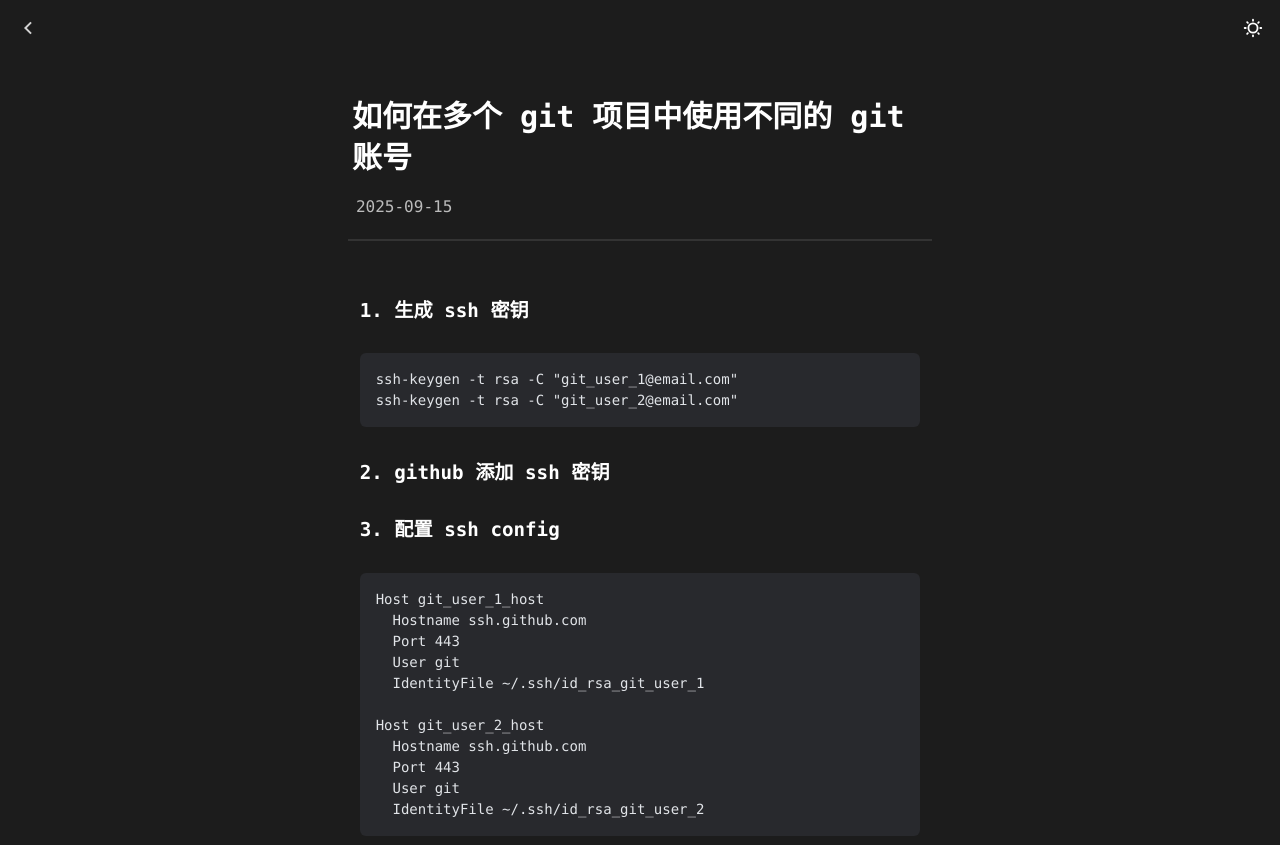
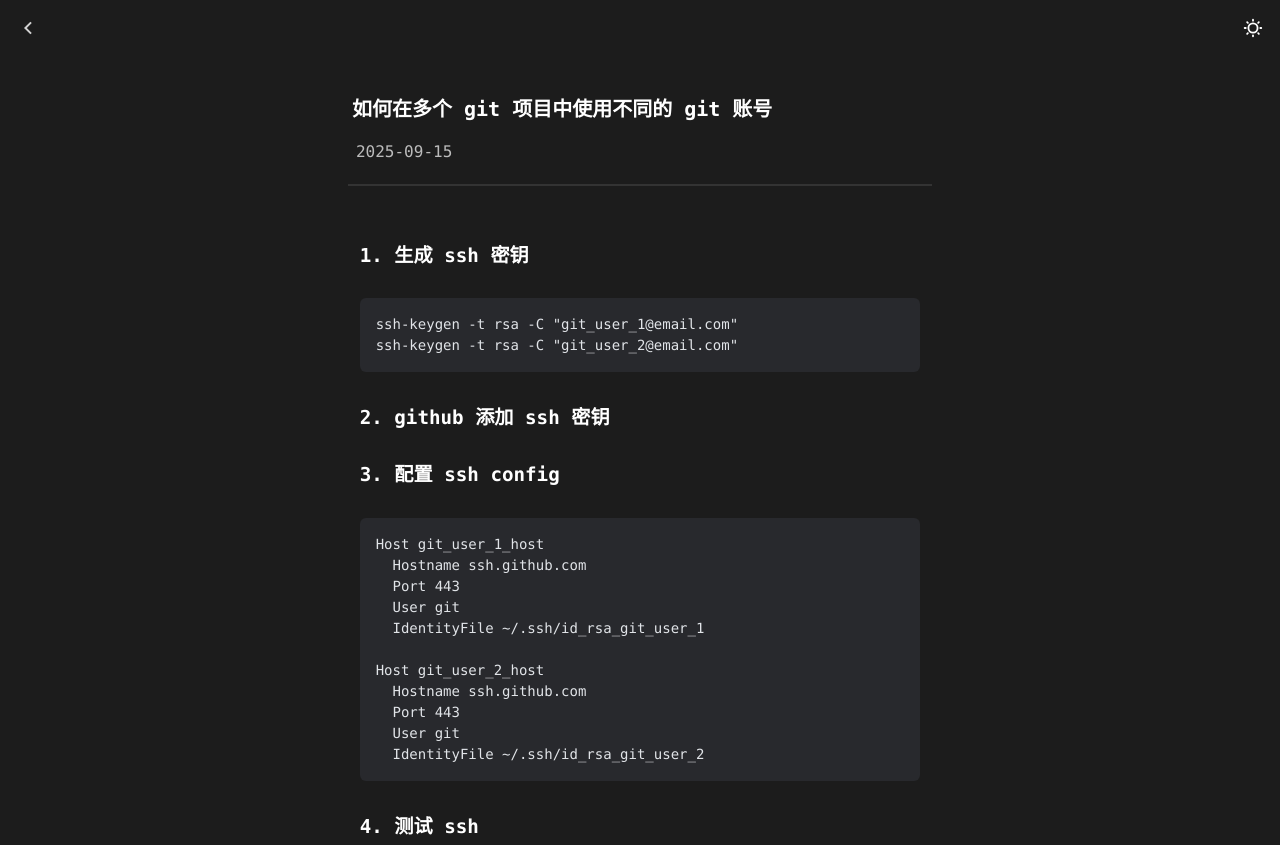
Before and after one commit to Emiyaaaaa/emiya.com.cn, an Astro site: page /posts/muti-git in a window 1280 px wide. Shown: the top 845 px of the page. Built offline with nearby package versions, Linux system fonts and the light colour scheme; Astro itself is replaced by a stand-in of ours; some packages are replaced by stand-ins of ours; code samples lack their colours.

Commit message:
style: post title font size

```diff
--- a/src/pages/posts/[slug].astro
+++ b/src/pages/posts/[slug].astro
@@ -107,7 +107,7 @@ const breadcrumbJsonLd = {
 	<div class="max-w-[65ch] mx-auto px-4 py-10 pb-5">
 		<article class="post font-mono flex flex-col flex-1 px-5 pb-6 pt-3">
 			<header class="m-1 w-full">
-				<h1 class="m-0 text-3xl font-bold leading-snug">
+				<h1 class="m-0 text-xl font-bold leading-snug">
 					<span>{title}</span>
 				</h1>
 				<div
```
